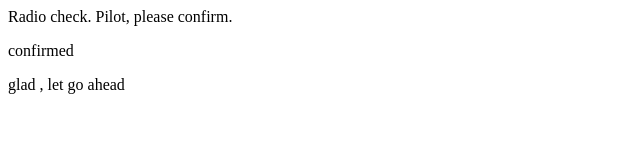
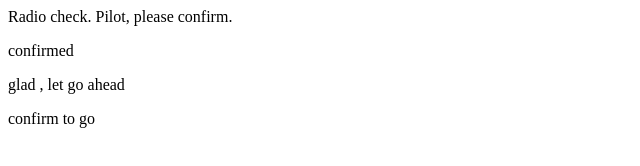
Before and after one commit to gunjan3/communication-log, a plain HTML site: page index.html in a window 1280 px wide. Shown: the whole page, without its empty margins (0-640 px from the left). Drawn offline with Linux system fonts and the light colour scheme.

Commit message:
added fourth line

```diff
--- a/index.html
+++ b/index.html
@@ -3,5 +3,6 @@
    <p>Radio check. Pilot, please confirm.</p>
    <p>confirmed</p>
    <p>glad , let go ahead</p>
+   <p>confirm to go</p>
 </body>
 </html>
```
